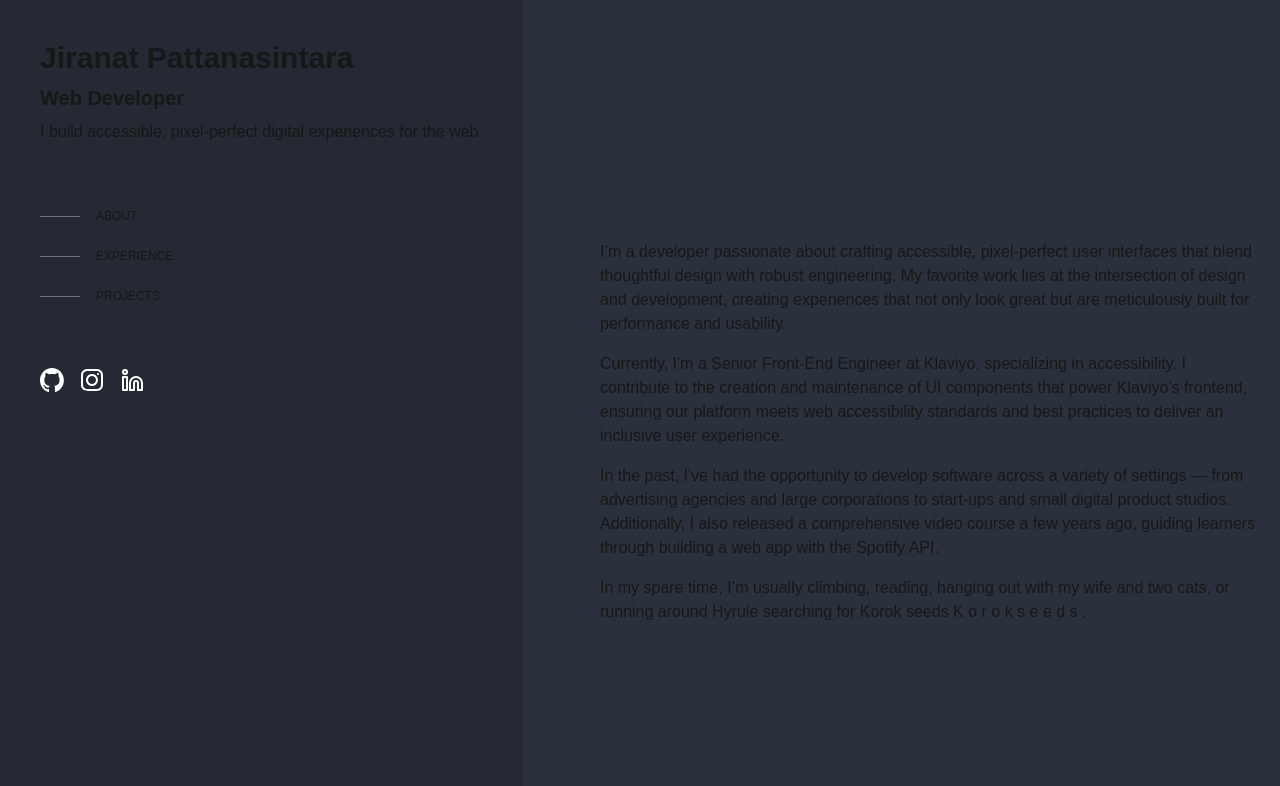
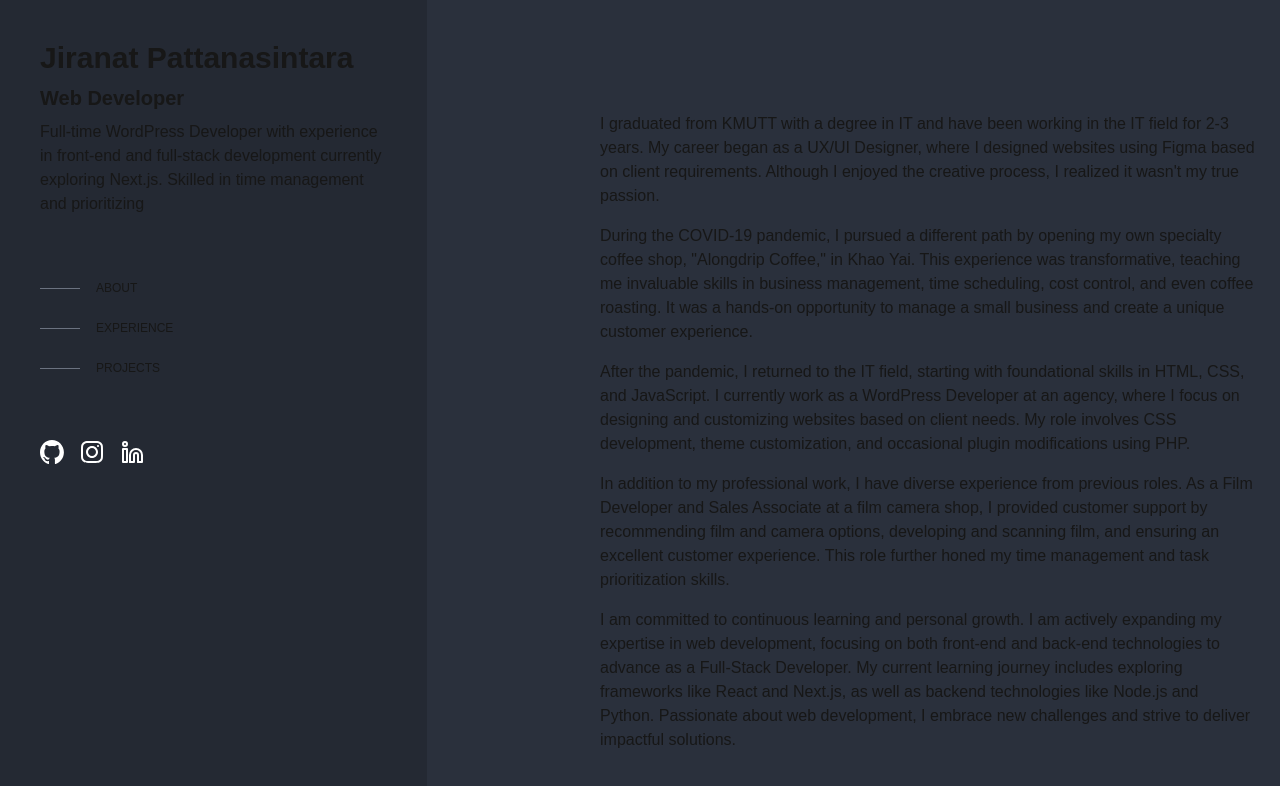
Before and after one commit to 51N74/my-portfolio, a Next.js app: page / in a window 1280 px wide. Shown: the top 786 px of the page. Built offline with nearby package versions, Linux system fonts and the light colour scheme.

Commit message:
Update Data

```diff
--- /dev/null
+++ b/app/components/AboutMe.js
@@ -0,0 +1,47 @@
+export default function AboutMe() {
+  return (
+    <>
+    <p className="mt-4">
+          I graduated from KMUTT with a degree in IT and have been working in
+          the IT field for 2-3 years. My career began as a UX/UI Designer, where
+          I designed websites using Figma based on client requirements. Although
+          I enjoyed the creative process, I realized it wasn't my true passion.
+        </p>
+        <p className="mt-4">
+          During the COVID-19 pandemic, I pursued a different path by opening my
+          own specialty coffee shop, "Alongdrip Coffee," in Khao Yai. This
+          experience was transformative, teaching me invaluable skills in
+          business management, time scheduling, cost control, and even coffee
+          roasting. It was a hands-on opportunity to manage a small business and
+          create a unique customer experience.
+        </p>
+        <p className="mt-4">
+          After the pandemic, I returned to the IT field, starting with
+          foundational skills in HTML, CSS, and JavaScript. I currently work as
+          a WordPress Developer at an agency, where I focus on designing and
+          customizing websites based on client needs. My role involves CSS
+          development, theme customization, and occasional plugin modifications
+          using PHP.
+        </p>
+
+        <p className="mt-4">
+          In addition to my professional work, I have diverse experience from
+          previous roles. As a Film Developer and Sales Associate at a film
+          camera shop, I provided customer support by recommending film and
+          camera options, developing and scanning film, and ensuring an
+          excellent customer experience. This role further honed my time
+          management and task prioritization skills.
+        </p>
+
+        <p className="mt-4">
+          I am committed to continuous learning and personal growth. I am
+          actively expanding my expertise in web development, focusing on both
+          front-end and back-end technologies to advance as a Full-Stack
+          Developer. My current learning journey includes exploring frameworks
+          like React and Next.js, as well as backend technologies like Node.js
+          and Python. Passionate about web development, I embrace new challenges
+          and strive to deliver impactful solutions.
+        </p>
+        </>
+  );
+}
--- a/app/components/Experiemce.js
+++ b/app/components/Experience.js
@@ -7,7 +7,7 @@ export default function Experience({workexperiences}) {
         >
         {
             workexperiences.map((experience, index) => (
-            <div key={index} className="mt-4">
+            <div key={index} className="mt-8">
                 <h3 className="text-2xl font-bold">{experience.company}</h3>
                 <h4 className="text-xl font-bold">{experience.position}</h4>
                 <p className="text-l">{experience.date}</p>
--- a/app/components/Project.js
+++ b/app/components/Project.js
@@ -5,9 +5,12 @@ export default function Project({ projects }) {
       className="min-h-screen flex flex-col justify-center"
     >
       {projects.map((project, index) => (
-        <div key={index} className="mt-4">
+        <div key={index} className="flex flex-row mt-4 mb-16">
+          <img src={project.image} alt={project.name} className="w-64" />
+          <div className="ml-8">
           <h3 className="text-2xl font-bold">{project.name}</h3>
           <p className="mt-2">{project.description}</p>
+          </div>
         </div>
       ))}
     </section>
--- a/app/components/Sidebar.js
+++ b/app/components/Sidebar.js
@@ -1,7 +1,7 @@
 import Link from "next/link";
 export default function Sidebar() {
   return (
-    <nav className=" h-full bg-base-200 fixed top-0 left-0">
+    <nav className=" h-full bg-base-200 fixed top-0 left-0 w-1/3">
       <div className="flex flex-col justify-between h-full p-4">
         <div>
           {/* profile */}
@@ -9,7 +9,7 @@ export default function Sidebar() {
             <h1 className="text-3xl font-bold">Jiranat Pattanasintara</h1>
             <h4 className="text-xl font-bold">Web Developer</h4>
             <p className="text-l">
-              I build accessible, pixel-perfect digital experiences for the web.
+            Full-time WordPress Developer with experience in front-end and full-stack development currently exploring Next.js. Skilled in time management and prioritizing
             </p>
           </div>
 
@@ -74,6 +74,8 @@ export default function Sidebar() {
               </Link>
             </div>
           </div>
+
+
         </div>
       </div>
     </nav>
--- a/app/page.js
+++ b/app/page.js
@@ -1,77 +1,67 @@
 import Image from "next/image";
-import Experience from "./components/Experiemce";
+import Experience from "./components/Experience";
 import Project from "./components/Project";
+import AboutMe from "./components/AboutMe";
 export default function Home() {
   const workexperiences = [
     {
-      company: "Klaviyo",
-      position: "Senior Front-End Engineer",
-      date: "2021 - Present",
+      company: "Sunnysideup Studio",
+      position: "WordPress Developer",
+      date: "2023 - Present",
       description:
-        "Specializing in accessibility, I contribute to the creation and maintenance of UI components that power Klaviyo’s frontend, ensuring our platform meets web accessibility standards and best practices to deliver an inclusive user experience.",
+        "As a Web Developer at an agency, my primary role is to create and customize websites tailored to client needs. Most projects involve leveraging the WordPress CMS, where I focus on designing and customizing themes using CSS and occasionally modifying plugins to align with specific requirements. My work emphasizes delivering user-friendly, visually appealing, and functional websites that meet diverse client expectations.",
     },
     {
-      company: "Klaviyo",
-      position: "Front-End Engineer",
-      date: "2019 - 2021",
+      company: "alongdrip coffee",
+      position: "Owner",
+      date: "2021 - 2023",
       description:
-        "Developed and maintained UI components that power Klaviyo’s frontend, ensuring our platform meets web accessibility standards and best practices to deliver an inclusive user experience.",
+        "During the COVID-19 pandemic, I established a small specialty coffee shop called `Alongdrip Coffee` in Khao Yai, focusing on a slow bar experience. Although it was a small operation, it provided invaluable lessons in business management, from overseeing daily operations and cost control to creating a welcoming customer experience. Additionally, I took the initiative to learn and perform coffee roasting myself, adding a personal touch to the business and deepening my understanding of the craft.",
     },
     {
-      company: "Klaviyo",
-      position: "Front-End Engineer",
-      date: "2019 - 2021",
+      company: "Never Sleep Co.,Ltd.",
+      position: "UX/UI Designer",
+      date: "2020 - 2021",
       description:
-        "Developed and maintained UI components that power Klaviyo’s frontend, ensuring our platform meets web accessibility standards and best practices to deliver an inclusive user experience.",
+        "As a UX/UI Designer, I focused on creating website designs based on client requirements, utilizing Figma to craft intuitive and visually appealing interfaces. While my role did not involve coding, I ensured that the designs aligned with user needs and project goals. I worked in this role for approximately three months before relocating back to my hometown",
+    },
+    {
+      company: "Husband and Wife Shop",
+      position: "Film Developer & Sales Associate",
+      date: "2018 - 2020",
+      description:
+        "At a specialty film camera shop, I worked as a Film Developer and Sales Associate. My responsibilities included assisting customers with product recommendations, offering advice on film and camera selections, and developing and scanning film rolls brought in by customers. This role allowed me to enhance my skills in time management, prioritizing tasks, and providing excellent customer service within a niche market.",
     },
   ];
 
   const projects = [
     {
-    name: "Spotify API Course",
-    description: "Released a comprehensive video course guiding learners through building a web app with the Spotify API.",
-    link: ""
+      name: "Panstr",
+
+      description:
+        "Panstr is a web-based forum inspired by Thailand's popular platform, Pantip. It allows users to discuss various topics in a user-friendly interface. Built with Next.js and PostgreSQL, this project aims to eventually integrate the Nostr Protocol, creating a truly decentralized forum experience.",
+      link: "",
     },
     {
-    name: "Spotify API Course",
-    description: "Released a comprehensive video course guiding learners through building a web app with the Spotify API.",
-    link: ""
+      name: "The Rice PanJa",
+      description:
+        "The Rice PanJa POS system is a web-based platform tailored for The Rice PanJa Restaurant. This system is designed to streamline restaurant operations while accommodating the unique requirements of a restaurant with guest rooms.",
+      link: "",
     },
     {
-    name: "Spotify API Course",
-    description: "Released a comprehensive video course guiding learners through building a web app with the Spotify API.",
-    link: ""
+      name: "E-commerce Showcase",
+      description:
+        "This project is a Coffee Beans Gallery web application designed to showcase various coffee bean products. The application features a user-friendly interface with a modern design, allowing users to browse through a selection of coffee beans, view details, and interact with a smooth carousel slider.",
+      link: "",
     },
     {
-    name: "Spotify API Course",
-    description: "Released a comprehensive video course guiding learners through building a web app with the Spotify API.",
-    link: ""
+      name: "FilmGallery",
+      description:
+        "FilmGallery is a web platform designed to showcase stunning photographs, primarily captured using film cameras. Users can explore and search for images based on the type of film, such as Kodak 200, to view photographs with a specific film aesthetic.",
+      link: "",
     },
-  {
-    name: "Spotify API Course",
-    description: "Released a comprehensive video course guiding learners through building a web app with the Spotify API.",
-    link: ""
-  },
-  {
-    name: "Spotify API Course",
-    description: "Released a comprehensive video course guiding learners through building a web app with the Spotify API.",
-    link: ""
-  },
-  {
-    name: "Spotify API Course",
-    description: "Released a comprehensive video course guiding learners through building a web app with the Spotify API.",
-    link: ""
-  },
-  {
-    name: "Spotify API Course",
-    description: "Released a comprehensive video course guiding learners through building a web app with the Spotify API.",
-    link: ""
-  },
-  {
-    name: "Spotify API Course",
-    description: "Released a comprehensive video course guiding learners through building a web app with the Spotify API.",
-    link: ""}
-]
+
+  ];
 
   return (
     <>
@@ -79,41 +69,18 @@ export default function Home() {
         id="about"
         className="ml-48 min-h-screen flex flex-col justify-center"
       >
-        <p className="mt-4">
-          I’m a developer passionate about crafting accessible, pixel-perfect
-          user interfaces that blend thoughtful design with robust engineering.
-          My favorite work lies at the intersection of design and development,
-          creating experiences that not only look great but are meticulously
-          built for performance and usability.{" "}
-        </p>
-        <p className="mt-4">
-          Currently, I'm a Senior Front-End Engineer at Klaviyo, specializing in
-          accessibility. I contribute to the creation and maintenance of UI
-          components that power Klaviyo’s frontend, ensuring our platform meets
-          web accessibility standards and best practices to deliver an inclusive
-          user experience.{" "}
-        </p>
-        <p className="mt-4">
-          In the past, I've had the opportunity to develop software across a
-          variety of settings — from advertising agencies and large corporations
-          to start-ups and small digital product studios. Additionally, I also
-          released a comprehensive video course a few years ago, guiding
-          learners through building a web app with the Spotify API.{" "}
-        </p>
-        <p className="mt-4">
-          In my spare time, I’m usually climbing, reading, hanging out with my
-          wife and two cats, or running around Hyrule searching for Korok seeds
-          K o r o k s e e d s .
-        </p>
+        <AboutMe />
+
       </section>
 
       <section
         id="experience"
-        className="ml-48 min-h-screen flex flex-col justify-center"
+        className="ml-48 min-h-screen flex flex-col justify-center mb-16"
       >
-        <Experience workexperiences={workexperiences}
-
-        />
+        <Experience workexperiences={workexperiences} />
+       <div className="mt-8 text-xl font-bold">
+       View Resume
+       </div>
       </section>
 
       <section
@@ -122,7 +89,6 @@ export default function Home() {
       >
         <Project projects={projects} />
       </section>
-
     </>
   );
 }
```
Lines whose indentation alone changed are shown as unchanged.
